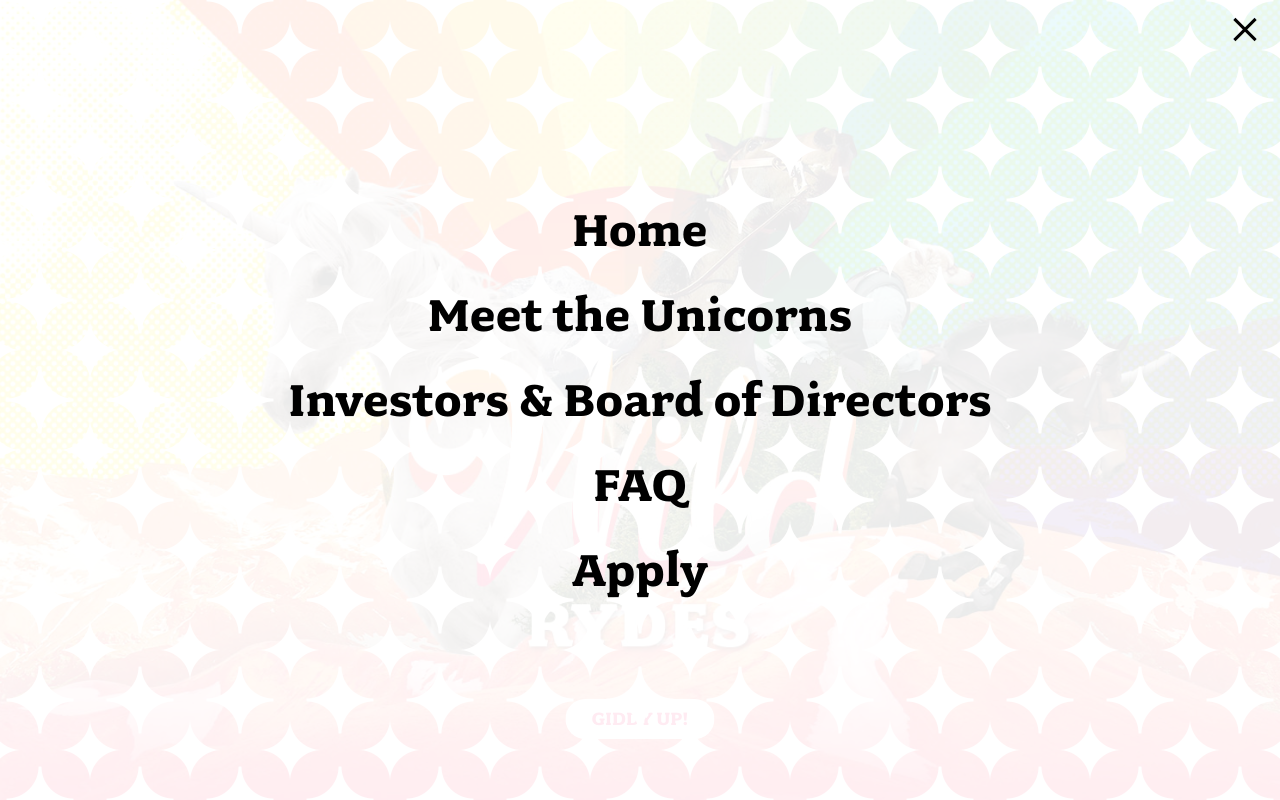
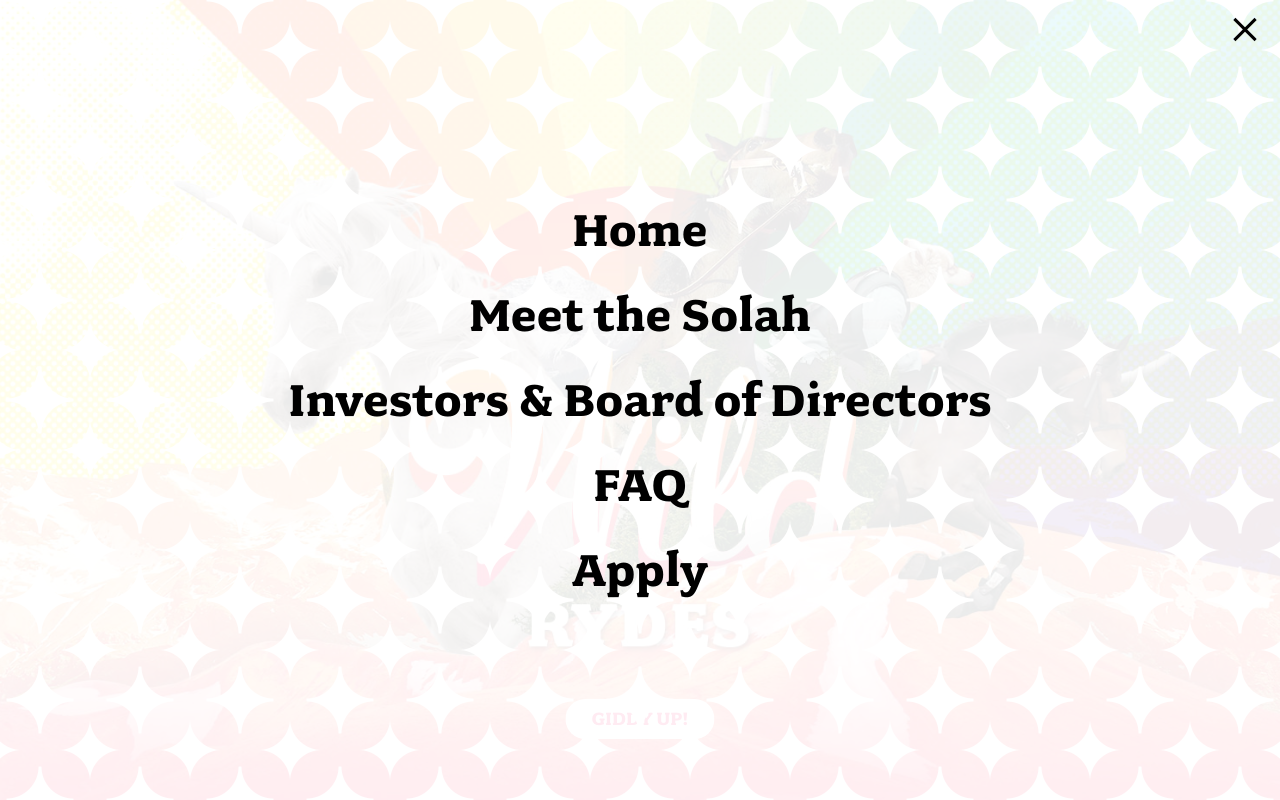
Before and after one commit to marcniq15/web_testing, a plain HTML site: page index.html in a window 1280 px wide. Both pictures are taken after a click on the button "Menu". Shown: the top 800 px of the page. Drawn offline with Linux system fonts and the light colour scheme.

Commit message:
Update index.html

```diff
--- a/index.html
+++ b/index.html
@@ -4,7 +4,7 @@
   <meta charset="utf-8">
   <meta name="description" content="">
   <meta name="viewport" content="width=device-width, initial-scale=1">
-  <title>Wild Rydes</title>
+  <title>IKMB COMMUTRADE</title>
 
   <link rel="stylesheet" href="css/font.css">
   <link rel="stylesheet" href="css/main.css">
@@ -14,11 +14,11 @@
 <body class="page-home">
 
   <header class="site-header">
-    <h1 class="title">Wild Rydes</h1>
+    <h1 class="title">IKMB COMMUTRADE</h1>
     <nav class="site-nav">
       <ul>
         <li><a href="index.html">Home</a></li>
-        <li><a href="unicorns.html">Meet the Unicorns</a></li>
+        <li><a href="unicorns.html">Meet the Solah</a></li>
         <li><a href="investors.html">Investors &amp; Board of Directors</a></li>
         <li><a href="faq.html">FAQ</a></li>
         <li><a href="apply.html">Apply</a></li>
```
